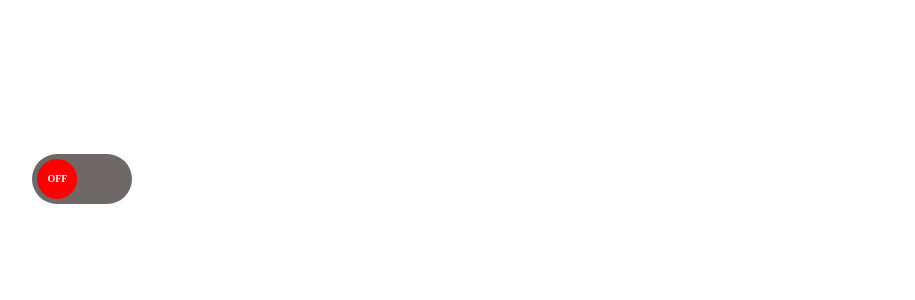
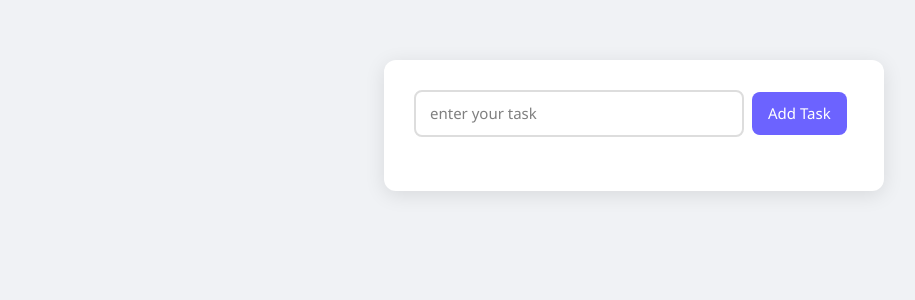
Before and after one commit to raushanaman/Edu-tech, a React (Vite) app in the folder REACT/react-tutorial/: page / in a window 1280 px wide. Shown: the top 300 px of the page, without its empty margins (6-921 px from the left). Built offline with nearby package versions, Linux system fonts and the light colour scheme.

Commit message:
todo project for practice

```diff
--- a/REACT/package.json
+++ b/REACT/package.json
@@ -1,6 +1,7 @@
 {
   "dependencies": {
     "@tailwindcss/vite": "^4.3.0",
+    "react-icons": "^5.6.0",
     "styled-components": "^6.4.2",
     "tailwindcss": "^4.3.0"
   }
--- a/REACT/react-tutorial/src/App.jsx
+++ b/REACT/react-tutorial/src/App.jsx
@@ -6,12 +6,28 @@
 // import { DerivedState } from "./Components/hooks/DerivedState";
 // import { Input } from "./Components/hooks/Input";
 // import { Display } from "./Components/hooks/Display";
+import { TodoForm } from "./Projects/TodoForm";
+import { TodoList } from "./Projects/TodoList";
+import "./Projects/Todo.css";
 
-import { ToggleSwitch } from "./Projects/ToggleSwitch";
+// import { ToggleSwitch } from "./Projects/ToggleSwitch";
 
-// import { useState } from "react";
+import { useState } from "react";
 export default function App() {
     // const [name,setName]= useState();
+        const [todos, setTodos]=useState([]);
+
+        const addTask = (task)=>{
+            if(task.trim()==="")return;
+            setTodos([task, ...todos]);
+
+
+        }
+
+        const deleteTask = (indexToDelete)=>{
+            const updateTodo = todos.filter((_,index)=> index !==indexToDelete);
+            setTodos(updateTodo);
+        }
     return (
         <section className="container">
 
@@ -23,7 +39,9 @@ export default function App() {
             {/* <Input name={name} setName={setName}/>
 
             <Display name={name}/> */}
-            <ToggleSwitch />
+            {/* <ToggleSwitch /> */}
+            <TodoForm addTask = {addTask}/>
+            <TodoList todos = {todos} deleteTask={deleteTask}/>
         </section>
     );
 }
--- /dev/null
+++ b/REACT/react-tutorial/src/Projects/Todo.css
@@ -0,0 +1,78 @@
+* {
+    margin: 0;
+    padding: 0;
+    box-sizing: border-box;
+}
+
+body {
+    background-color: #f0f2f5;
+    font-family: 'Segoe UI', sans-serif;
+}
+
+.container {
+    max-width: 500px;
+    margin: 60px auto;
+    background: #ffffff;
+    padding: 30px;
+    border-radius: 12px;
+    box-shadow: 0 4px 20px rgba(0, 0, 0, 0.1);
+}
+
+input[type="text"] {
+    width: 75%;
+    padding: 10px 14px;
+    border: 2px solid #ddd;
+    border-radius: 8px;
+    font-size: 15px;
+    outline: none;
+    transition: border 0.2s;
+}
+
+input[type="text"]:focus {
+    border-color: #6c63ff;
+}
+
+button {
+    padding: 10px 16px;
+    margin-left: 8px;
+    background-color: #6c63ff;
+    color: white;
+    border: none;
+    border-radius: 8px;
+    font-size: 15px;
+    cursor: pointer;
+    transition: background 0.2s;
+}
+
+button:hover {
+    background-color: #574fd6;
+}
+
+ul {
+    list-style: none;
+    margin-top: 24px;
+}
+
+li {
+    display: flex;
+    justify-content: space-between;
+    align-items: center;
+    padding: 12px 16px;
+    margin-bottom: 10px;
+    background-color: #f8f7ff;
+    border-radius: 8px;
+    border-left: 4px solid #6c63ff;
+    font-size: 15px;
+    color: #333;
+}
+
+li button {
+    background-color: #ff4d4d;
+    padding: 6px 12px;
+    font-size: 13px;
+    margin-left: 10px;
+}
+
+li button:hover {
+    background-color: #e03333;
+}
--- /dev/null
+++ b/REACT/react-tutorial/src/Projects/TodoForm.jsx
@@ -0,0 +1,18 @@
+import { useState } from "react";
+
+export const TodoForm = ({addTask})=>{
+
+    const [task,setTask]=useState("");
+    const handleSubmit = ()=>{
+        addTask(task);
+        setTask("");
+    }
+
+    return (
+        <>
+        <input type="text" value = {task} onChange={(e)=>setTask(e.target.value )} placeholder="enter your task"/>
+        <button onClick={handleSubmit}>Add Task</button>
+        </>
+    )
+
+};
--- /dev/null
+++ b/REACT/react-tutorial/src/Projects/TodoItem.jsx
@@ -0,0 +1,9 @@
+export const TodoItem = ({todo,index,deleteTask})=>{
+    return(
+        <>
+            <li>{todo}
+            <button onClick={()=>deleteTask(index)}>Delete Task</button>
+            </li>
+        </>
+    )
+}
--- /dev/null
+++ b/REACT/react-tutorial/src/Projects/TodoList.jsx
@@ -0,0 +1,14 @@
+import { TodoItem } from "./TodoItem";
+export const TodoList = ({todos =[],deleteTask})=>{
+    return(
+        <ul>
+            {todos.map((todo, index)=>(
+                <TodoItem key={index}
+                    todo={todo}
+                    index={index}
+                    deleteTask={deleteTask}
+                />
+            ))}
+        </ul>
+    )
+}
```
Also changed, not shown: 1 other file (tests, documents, lock files or other folders).
